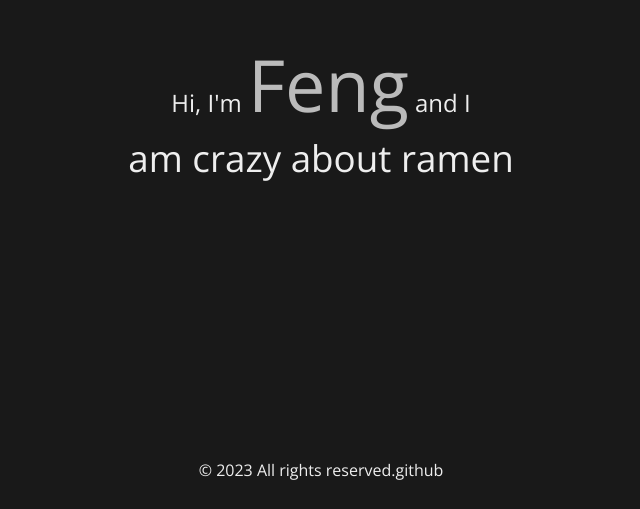
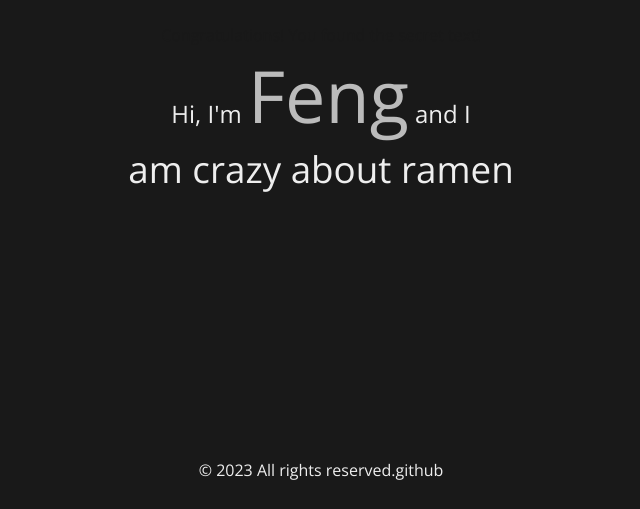
Before and after one commit to SiddarGu/Web-Page-Entry, a plain HTML site: page index.html in a window 1280 px wide. Shown: the part 299-808 px from the top of the page, without its empty margins (319-959 px from the left). Drawn offline with nearby package versions, Linux system fonts and the light colour scheme.

Commit message:
style update

```diff
--- a/index.css
+++ b/index.css
@@ -56,8 +56,5 @@ footer {
 }
 
 #secret {
-    position: absolute;
-    top: 0;
-    left: 50%;
     color: #191919;
 }
```
